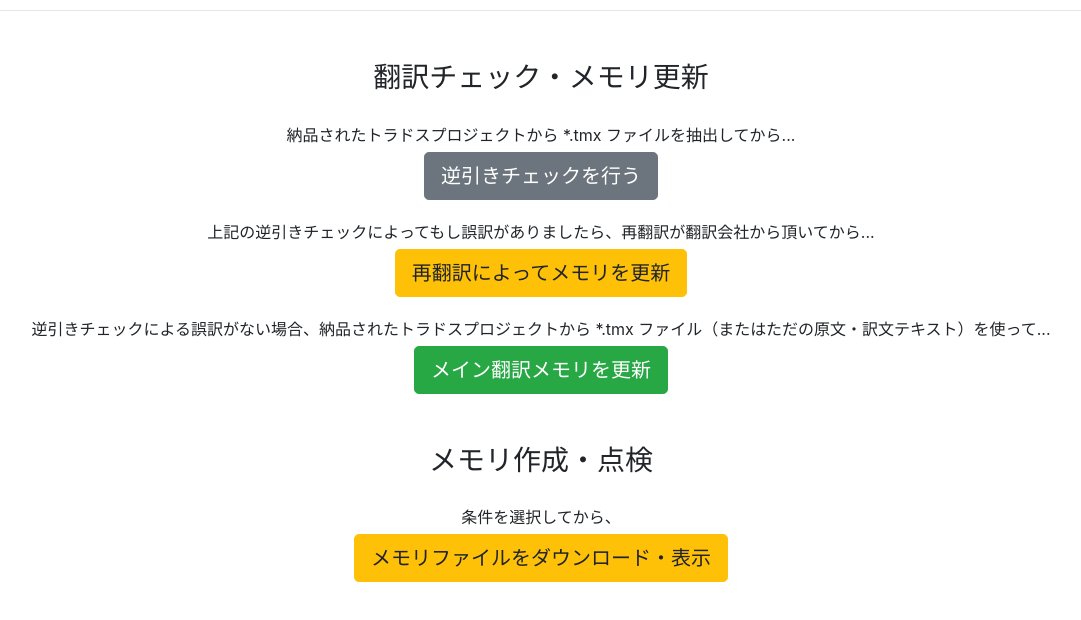
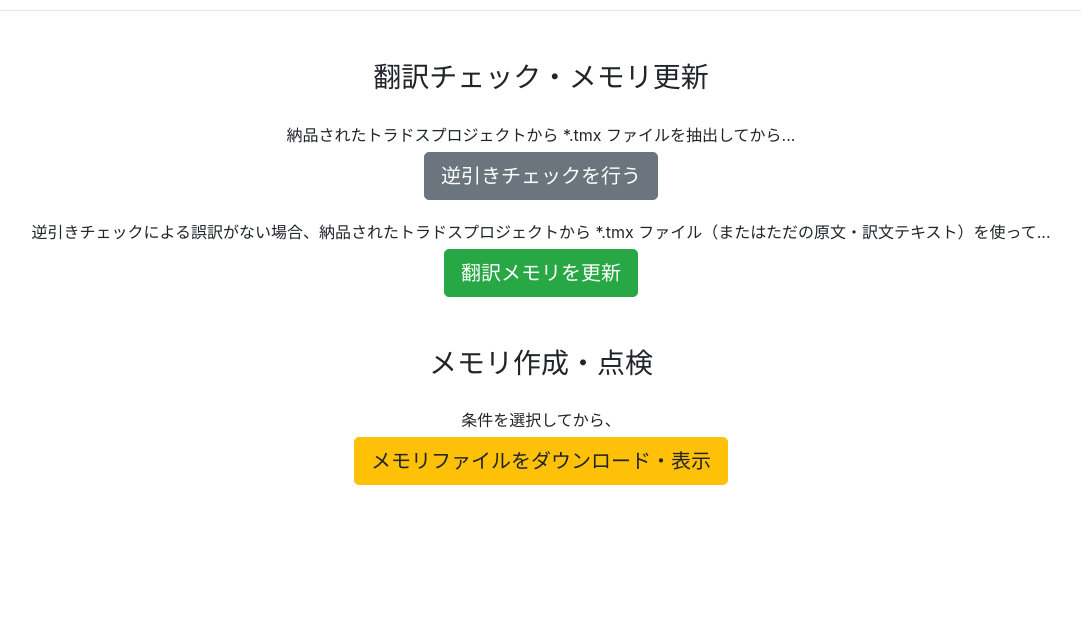
Before and after one commit to todbott/Hotaru_GBChecker, a React (Create React App) app: page / in a window 1280 px wide. Shown: the top 620 px of the page, without its empty margins (99-1180 px from the left). Built offline with nearby package versions, Linux system fonts and the light colour scheme.

Commit message:
Removed one button

```diff
--- a/src/pages/CheckOrEdit.tsx
+++ b/src/pages/CheckOrEdit.tsx
@@ -75,7 +75,7 @@
                 <Button variant="secondary" size="lg" onClick={this.handleCheckClick}>逆引きチェックを行う</Button>
               </Col>
             </Row>
-            <Row style={{ marginTop: 20, marginBottom: 5}}>
+            {/* <Row style={{ marginTop: 20, marginBottom: 5}}>
             <Col style={{justifyContent: 'center', display: 'flex', alignItems: 'center' }}>
               上記の逆引きチェックによってもし誤訳がありましたら、再翻訳が翻訳会社から頂いてから...
               </Col>
@@ -84,7 +84,7 @@
                       <Col style={{justifyContent: 'center', display: 'flex', alignItems: 'center' }}>
                 <Button variant="warning" size="lg" onClick={this.handleUpdateClick}>再翻訳によってメモリを更新</Button>
               </Col>
-            </Row>
+            </Row> */}
             <Row style={{ marginTop: 20, marginBottom: 5}}>
             <Col style={{justifyContent: 'center', display: 'flex', alignItems: 'center' }}>
               逆引きチェックによる誤訳がない場合、納品されたトラドスプロジェクトから *.tmx ファイル（またはただの原文・訳文テキスト）を使って...
@@ -92,7 +92,7 @@
             </Row>
             <Row>
               <Col style={{justifyContent: 'center', display: 'flex', alignItems: 'center' }}>
-                <Button variant="success" size="lg" onClick={this.handleMergeClick}>メイン翻訳メモリを更新</Button>
+                <Button variant="success" size="lg" onClick={this.handleMergeClick}>翻訳メモリを更新</Button>
               </Col>
             </Row>
             <Row style={{ marginTop: 50, marginBottom: 5}}>
```
